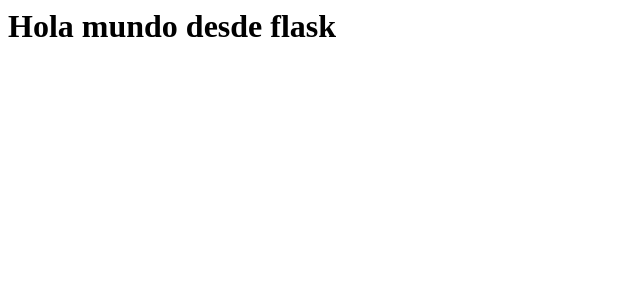
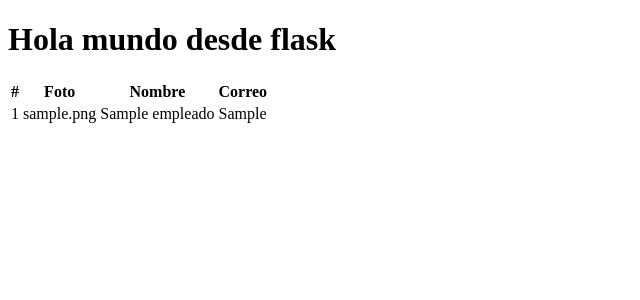
Before and after one commit to tuliobast/sistema-empleados, a Flask app: page / in a window 1280 px wide. Shown: the top 300 px of the page, without its empty margins (0-640 px from the left). Run offline with Flask 3, Linux system fonts and the light colour scheme; tables that the repository leaves empty or names only in its code hold one stand-in row (values such as "Sample post").

Commit message:
Cargando rutas para cargar empleados

```diff
--- a/src/app.py
+++ b/src/app.py
@@ -1,5 +1,5 @@
 from flask import Flask
-from flask import render_template
+from flask import render_template, request, redirect
 from flaskext.mysql import MySQL
 
 app = Flask(__name__)
@@ -17,12 +17,33 @@ def index():
     conn = mysql.connect()
     cursor = conn.cursor()
 
-    sql = 'insert into empleados (nombre, correo, foto) values ("Juan",  "juan@email.com", "fotodejuan.jpg");'
+    sql = 'SELECT * FROM empleados;'
     cursor.execute(sql)
 
+    empleados = cursor.fetchall()
     conn.commit()
 
-    return render_template('empleados/index.html')
+    return render_template('empleados/index.html', empleados = empleados)
+
+@app.route('/create')
+def create():
+    return render_template('empleados/create.html')
+
+@app.route('/store', methods=['POST'])
+def store():
+    _nombre = request.form['txtNombre']
+    _correo = request.form['txtCorreo']
+    _foto =request.files['txtFoto']
+
+    sql = 'INSERT INTO empleados (nombre, correo, foto) values (%s, %s, %s);'
+    datos = (_nombre, _correo, _foto.filename)
+
+    conn = mysql.connect()
+    cursor = conn.cursor()
+    cursor.execute(sql, datos)
+    conn.commit()
+
+    return  redirect('/')
 
 if __name__ == '__main__':
     app.run(debug=True)
--- a/src/templates/empleados/index.html
+++ b/src/templates/empleados/index.html
@@ -1 +1,32 @@
-<h1>Hola mundo desde flask</h1>
+<!DOCTYPE html>
+<html lang="en">
+    <head>
+        <meta charset="UTF-8">
+        <meta name="viewport" content="width=device-width, initial-scale=1.0">
+        <title>Document</title>
+    </head>
+    <body>
+        <h1>Hola mundo desde flask</h1>
+        <table>
+            <thead>
+                <tr>
+                    <th>#</th>
+                    <th>Foto</th>
+                    <th>Nombre</th>
+                    <th>Correo</th>
+                </tr>
+            </thead>
+            <tbody>
+                {% for empleado in empleados %}
+                <tr>
+                    <td>{{empleado[0]}}</td>
+                    <td>{{empleado[3]}}</td>
+                    <td>{{empleado[1]}}</td>
+                    <td>{{empleado[2]}}</td>
+                </tr>
+                {% endfor %}
+            </tbody>
+        </table>
+
+    </body>
+</html>
```
Also changed, not shown: src/templates/empleados/create.html (+12 -0 lines).
